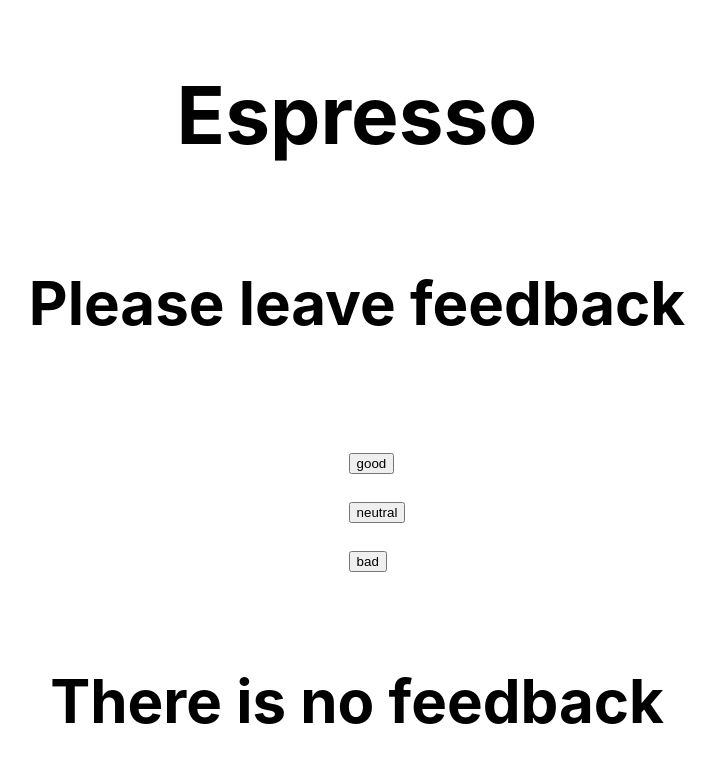
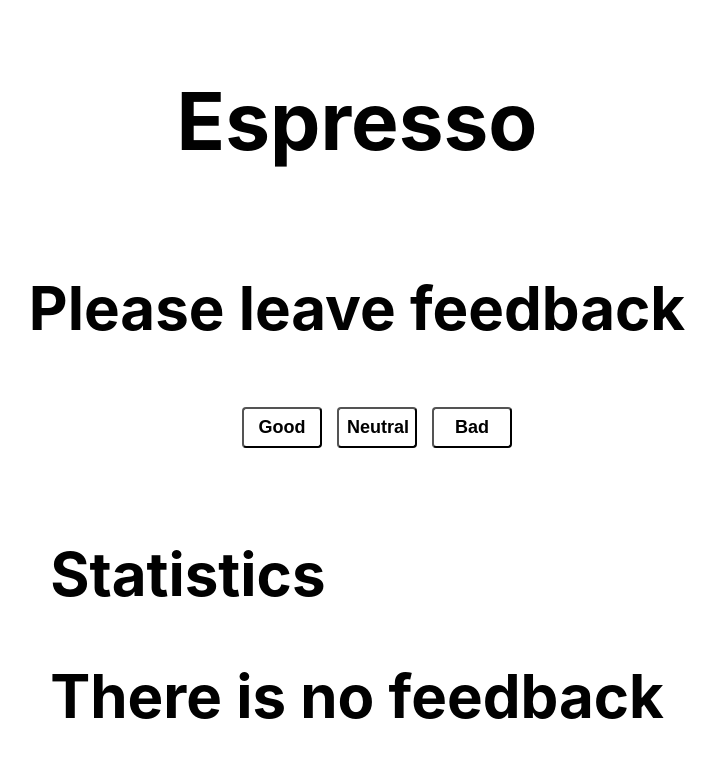
Before and after one commit to yashbon/goit-react-hw-02-feedback, a React (Create React App) app: page / in a window 1280 px wide. Shown: the top 762 px of the page, without its empty margins (283-999 px from the left). Built offline with nearby package versions, Linux system fonts and the light colour scheme.

Commit message:
Task-1: refactored code

```diff
--- a/src/components/App.jsx
+++ b/src/components/App.jsx
@@ -1,7 +1,8 @@
 import { Component } from 'react';
-// import FeedbackOptions from './FeedbackOptions/FeedbackOptions';
+import FeedbackOptions from './FeedbackOptions/FeedbackOptions';
 import Section from './Section/Section';
-// import Statistics from './Statistics/Statistics';
+import Statistics from './Statistics/Statistics';
+import Notification from './Notification/Notification';
 
 export class App extends Component {
     state = {
@@ -36,8 +37,6 @@ export class App extends Component {
         const data = Object.values(this.state);
         // console.log(data);
         const options = Object.keys(this.state);
-        // console.log(options);
-        // console.log(good, neutral, bad);
         return (
             <div
                 style={{
@@ -57,12 +56,35 @@ export class App extends Component {
                     // neutral={neutral}
                     // bad={bad}
                     // state={this.state}
-                    data={data}
-                    options={options}
-                    onLeaveFeedback={this.handleClick}
-                    totalFeedback={this.countTotalFeedback}
-                    positiveFeedback={this.countPositiveFeedbackPercentage}
-                />
+
+                    // data={data}
+
+                    // options={options}
+                    // onLeaveFeedback={this.handleClick}
+
+                    // totalFeedback={this.countTotalFeedback}
+                    // positiveFeedback={this.countPositiveFeedbackPercentage}
+                >
+                    <FeedbackOptions
+                        options={options}
+                        onLeaveFeedback={this.handleClick}
+                        // totalFeedback={this.countTotalFeedback}
+                    />
+                </Section>
+                <Section title="Statistics">
+                    {!this.countTotalFeedback() > 0 ? (
+                        <Notification message="There is no feedback" />
+                    ) : (
+                        <Statistics
+                            data={data}
+                            options={options}
+                            totalFeedback={this.countTotalFeedback}
+                            positivePercentage={
+                                this.countPositiveFeedbackPercentage
+                            }
+                        />
+                    )}
+                </Section>
                 {/* <div>
                     <p>Please leave feedback</p>
                     <FeedbackOptions
--- a/src/components/FeedbackOptions/FeedbackOptions.jsx
+++ b/src/components/FeedbackOptions/FeedbackOptions.jsx
@@ -1,11 +1,18 @@
+import styles from './FeedbackOptions.module.css';
+// console.log(styles);
 const FeedbackOptions = props => {
     const { options, onLeaveFeedback } = props;
     return (
         <div>
-            <ul>
+            <ul className={styles.list}>
                 {options.map(option => (
                     <li key={option}>
-                        <button onClick={onLeaveFeedback}>{option}</button>
+                        <button
+                            onClick={onLeaveFeedback}
+                            className={styles.option__button}
+                        >
+                            {option}
+                        </button>
                     </li>
                 ))}
             </ul>
--- /dev/null
+++ b/src/components/FeedbackOptions/FeedbackOptions.module.css
@@ -0,0 +1,22 @@
+.list {
+    display: flex;
+    align-items: center;
+    justify-content: center;
+    gap: 15px;
+}
+
+.option__button {
+    /* display: block; */
+    width: 80px;
+    padding: 8px;
+    /* background-color: rgb(35, 107, 85); */
+    background-color: #fff;
+    text-transform: capitalize;
+    font-size: large;
+    font-weight: bold;
+    /* color: #fff; */
+    /* border: none; */
+    border-radius: 4px;
+    cursor: pointer;
+    /* transition: background-color 300ms cubic-bezier(0.19, 1, 0.22, 1); */
+}
--- /dev/null
+++ b/src/components/FeedbackOptions/index.js
@@ -0,0 +1 @@
+export { default } from './FeedbackOptions';
--- a/src/components/Section/Section.jsx
+++ b/src/components/Section/Section.jsx
@@ -1,6 +1,7 @@
 import FeedbackOptions from 'components/FeedbackOptions/FeedbackOptions';
 import Notification from 'components/Notification/Notification';
 import Statistics from 'components/Statistics/Statistics';
+// import { Children } from 'react';
 
 const Section = props => {
     // console.log([props]);
@@ -11,18 +12,19 @@ const Section = props => {
         // bad,
         data,
         options,
-        onLeaveFeedback,
+        // onLeaveFeedback,
         totalFeedback,
         positiveFeedback,
     } = props;
     return (
-        <>
+        <section>
             <h2>{title}</h2>
-            <FeedbackOptions
+            {props.children}
+            {/* <FeedbackOptions
                 options={options}
                 onLeaveFeedback={onLeaveFeedback}
-            />
-            {!totalFeedback() > 0 ? (
+            /> */}
+            {/* {!totalFeedback() > 0 ? (
                 <Notification message="There is no feedback" />
             ) : (
                 <Statistics
@@ -35,8 +37,8 @@ const Section = props => {
                     totalFeedback={totalFeedback}
                     positivePercentage={positiveFeedback}
                 />
-            )}
-        </>
+            )} */}
+        </section>
     );
 };
 
```
